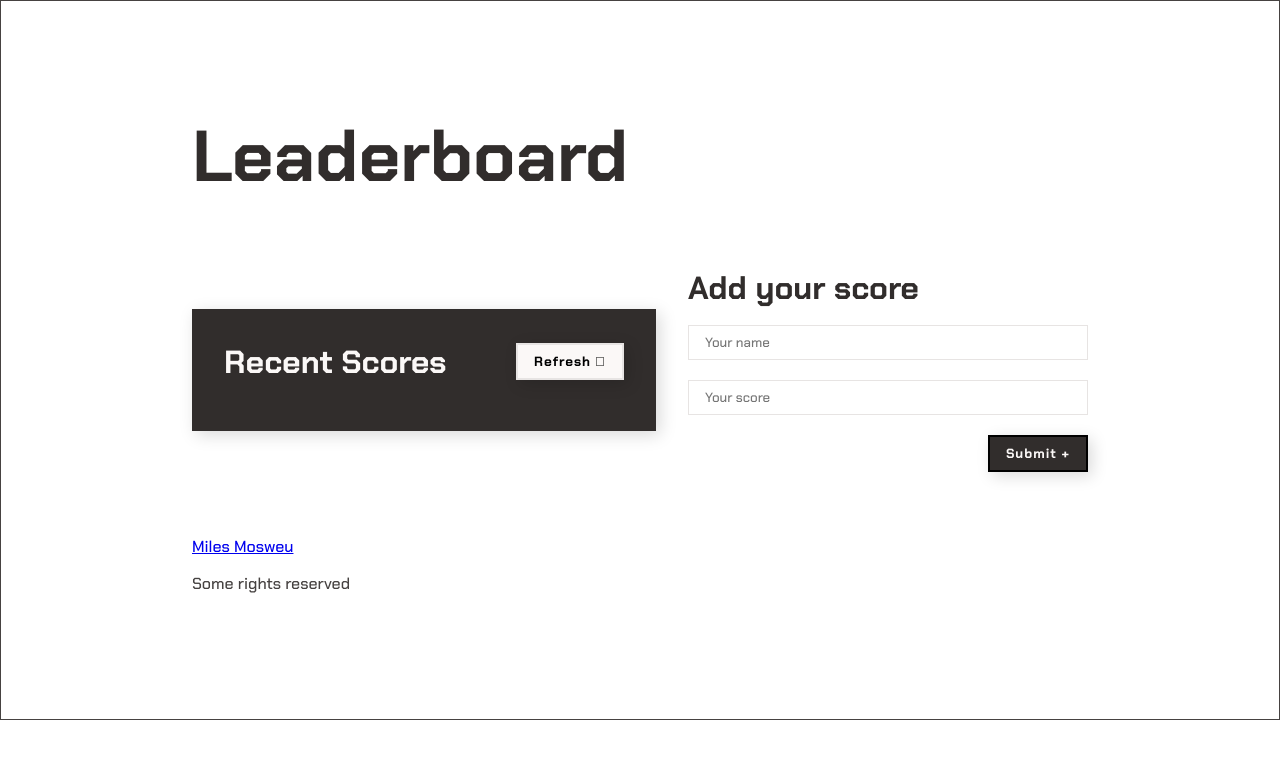
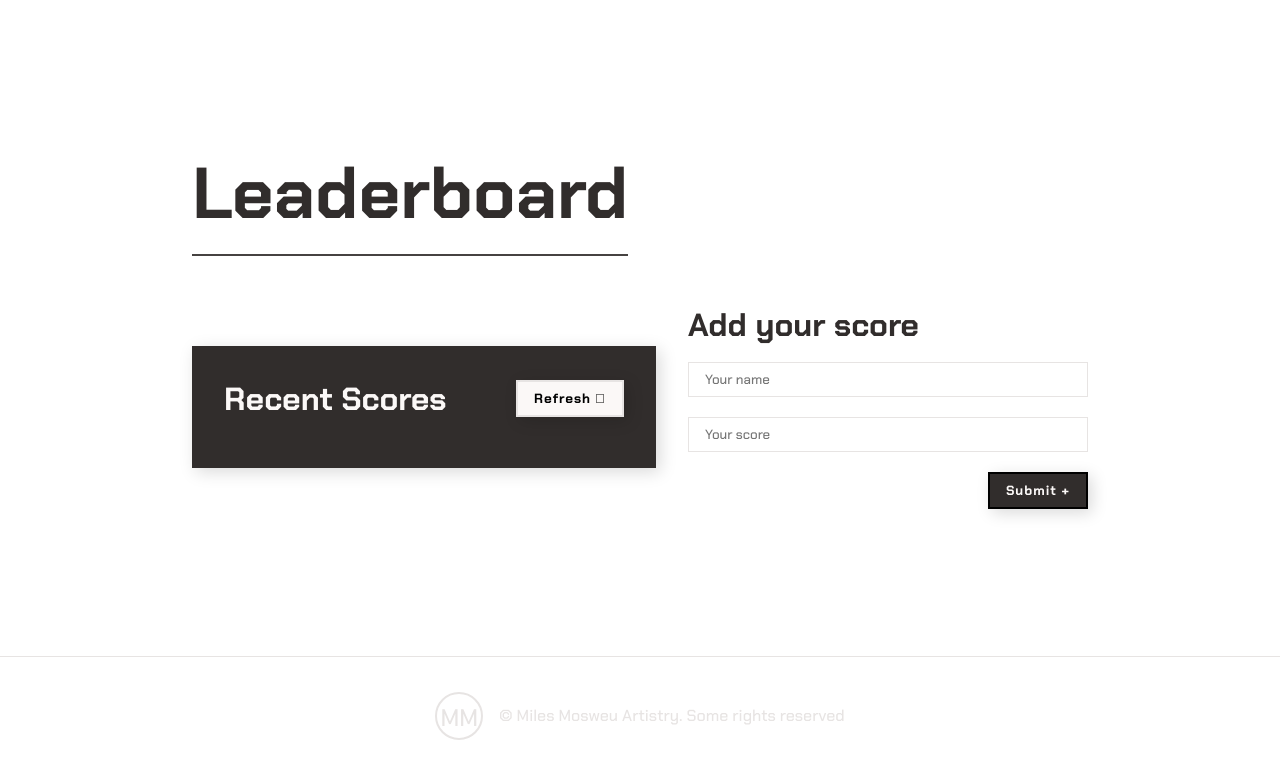
Before and after one commit to Timbar09/Leaderboard, a website built with webpack: page src/index.html in a window 1280 px wide. Built offline with nearby package versions, Linux system fonts and the light colour scheme; no server answers.

Commit message:
Add styling to footer

```diff
--- a/src/index.html
+++ b/src/index.html
@@ -18,7 +18,7 @@
     <div class="app flex flex-jc-c">
       <header class="header">
         <div class="container padding">
-          <h1 class="title">Leaderboard</h1>
+          <h1 class="title"><span>Leaderboard</span></h1>
         </div>
       </header>
 
@@ -61,13 +61,13 @@
           </section>
         </div>
       </main>
+    </div>
 
-      <footer class="footer">
-        <div class="container padding">
-          <a href="#" class="artist">Miles Mosweu</a>
-          <p class="copyright">Some rights reserved</p>
-        </div>
-      </footer>
-    </div>
+    <footer class="footer">
+      <div class="container flex flex-jc-c flex-ai-c padding">
+        <a href="https://github.com/Timbar09" class="logo" target="_blank">MM</a>
+        <p class="copyright">&copy; Miles Mosweu Artistry. Some rights reserved</p>
+      </div>
+    </footer>
   </body>
 </html>
--- a/src/style.css
+++ b/src/style.css
@@ -28,9 +28,8 @@ body {
 .app {
   flex-direction: column;
   min-height: 27rem;
-  height: 90vh;
+  height: 82vh;
   overflow-y: scroll;
-  border: solid 1px;
 }
 
 .container {
@@ -101,8 +100,38 @@ ul {
   align-items: center;
 }
 
+@keyframes load {
+  from {
+    width: 0;
+  }
+
+  50% {
+    width: 0;
+  }
+
+  to {
+    width: 100%;
+  }
+}
+
 .title {
   font-size: 3rem;
+}
+
+.title span {
+  display: inline-block;
+  position: relative;
+}
+
+.title span::before {
+  content: '';
+  position: absolute;
+  height: 2px;
+  width: 100%;
+  left: 0;
+  bottom: -1rem;
+  background-color: var(--color-text);
+  animation: load 3000ms ease-out 1 forwards;
 }
 
 @media (min-width: 40em) {
@@ -209,3 +238,27 @@ ul {
   --color-highlight: rgb(2, 186, 2);
   --border: var(--color-white);
 }
+
+.footer {
+  border-top: 1px solid var(--color-light-grey);
+  color: var(--color-light-grey);
+}
+
+.footer .container {
+  gap: 1rem;
+  flex-wrap: wrap;
+}
+
+.logo {
+  --dimension: 3rem;
+
+  text-decoration: none;
+  font-size: 1.5rem;
+  color: inherit;
+  height: var(--dimension);
+  width: var(--dimension);
+  line-height: var(--dimension);
+  text-align: center;
+  border-radius: 50%;
+  border: solid 2px currentColor;
+}
```
